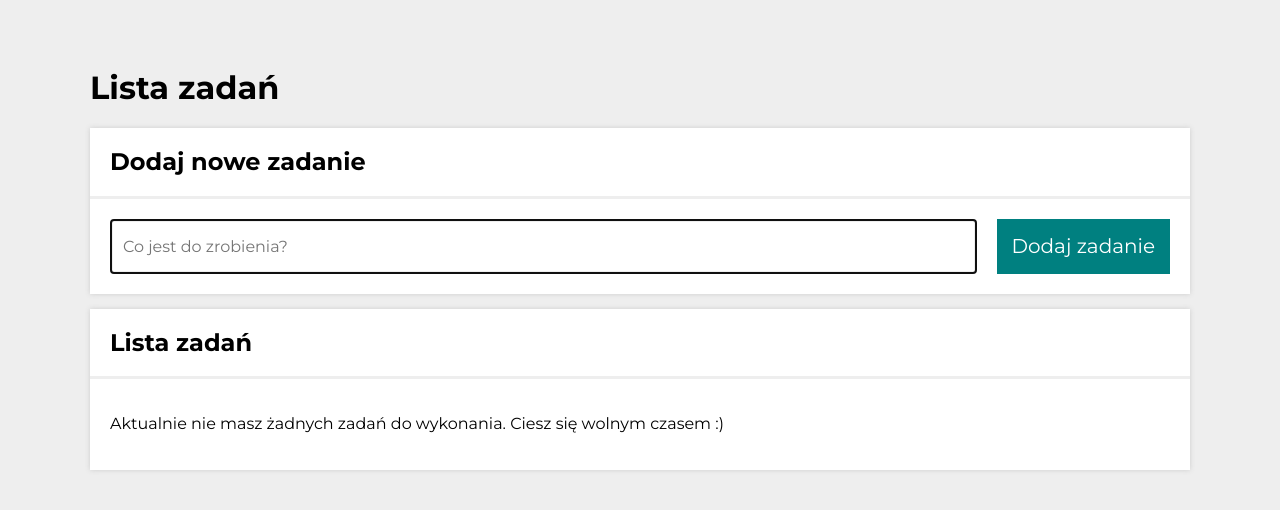
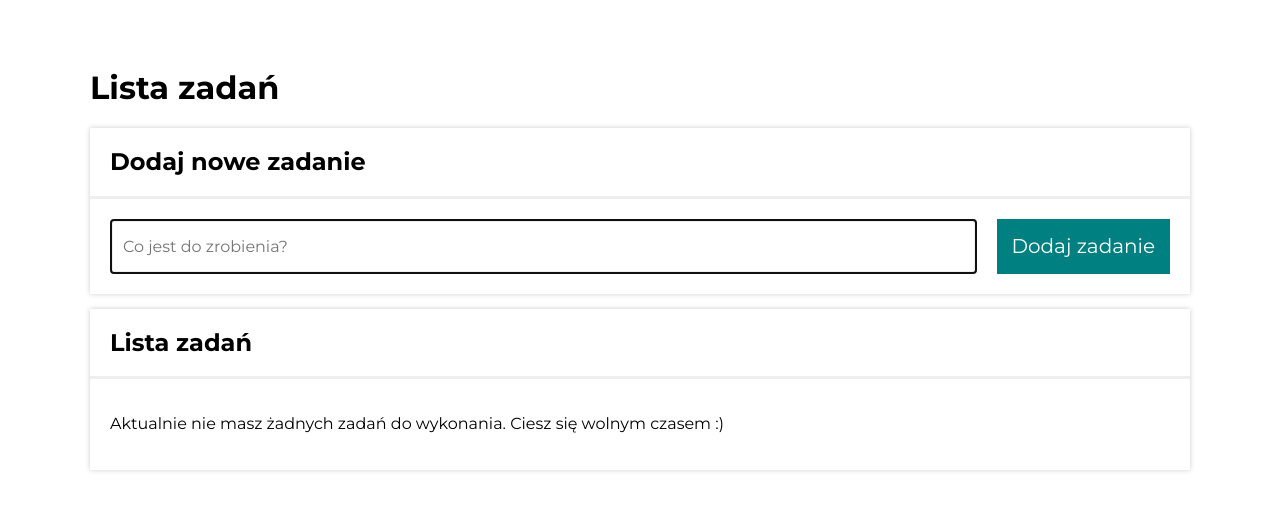
Before and after one commit to KalinaJakubowska/todos-list-react, a React (Create React App) app: page / in a window 1280 px wide. Shown: the top 510 px of the page. Built offline with nearby package versions, Linux system fonts and the light colour scheme.

Commit message:
colors changed with theme

```diff
--- a/src/GlobalStyle.js
+++ b/src/GlobalStyle.js
@@ -11,7 +11,8 @@ export const GlobalStyle = createGlobalStyle`
 
     body {
         font-family: 'Montserrat', sans-serif;
-        background-color: #eee;
+        color: "${({ theme }) => theme.color.text}";
+        background-color: ${({ theme }) => theme.color.lightShadow};
         font-size: 16px;
         padding: 10px;
     }
```
